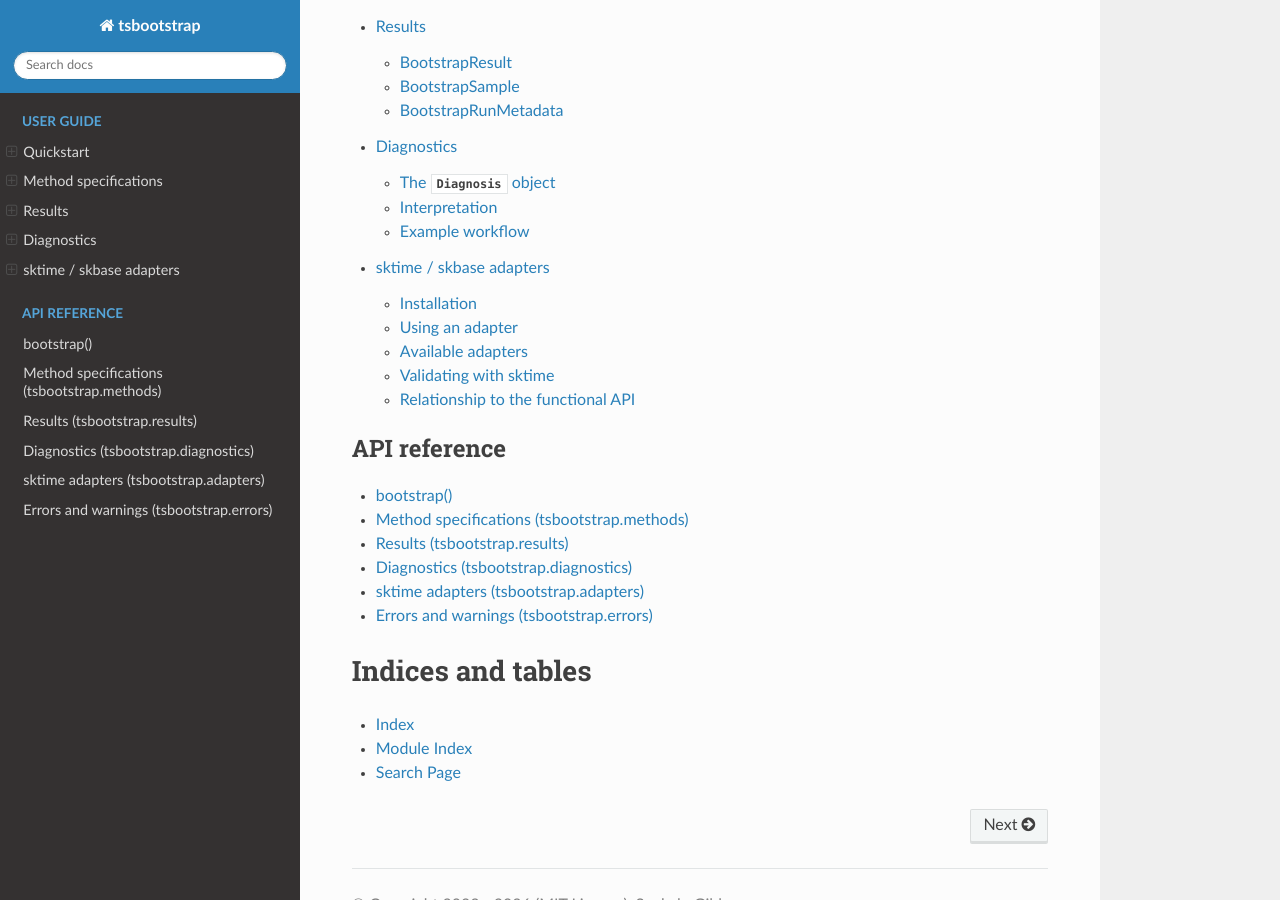
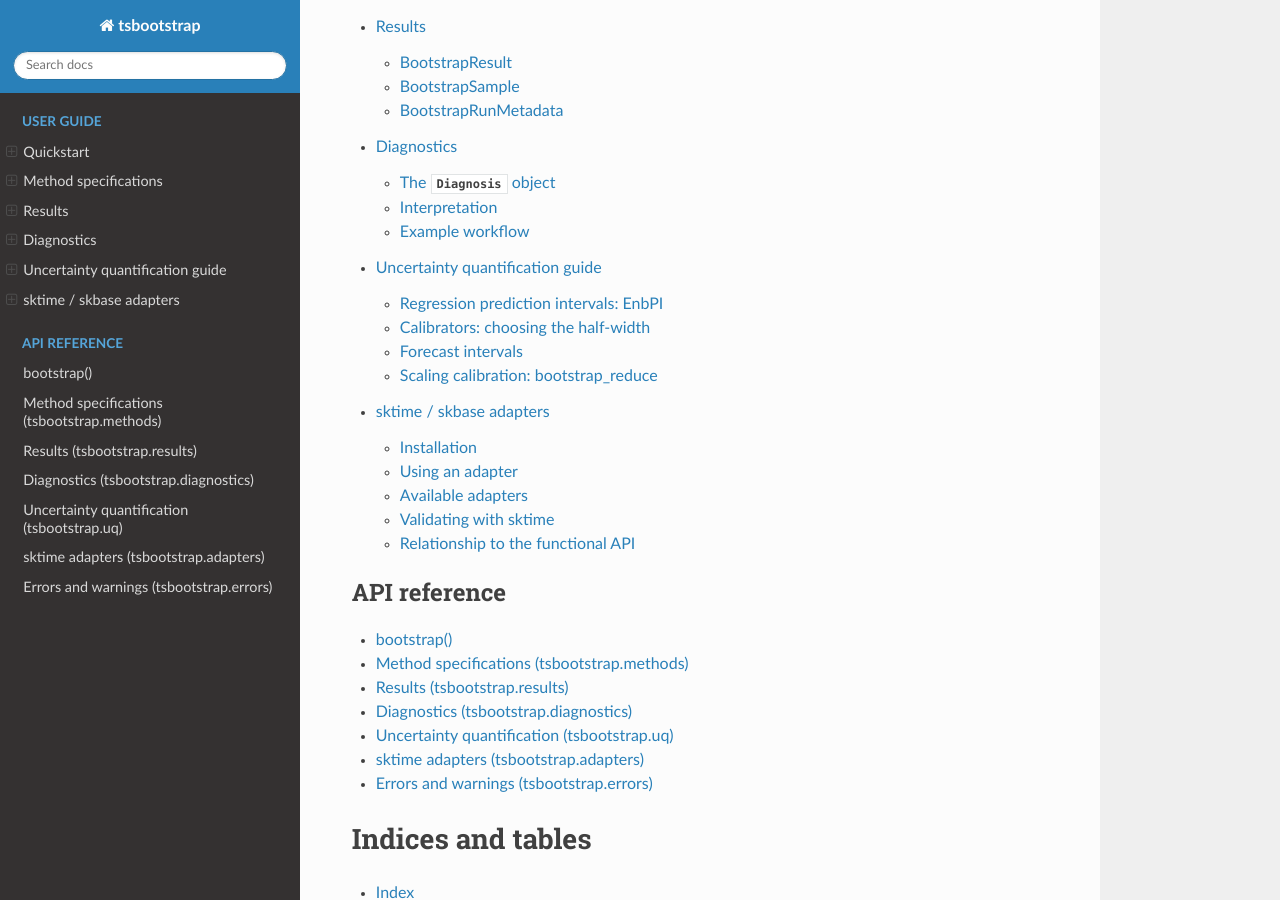
Before and after one commit to astrogilda/tsbootstrap, a Sphinx documentation site: the page built from docs/source/index.rst, in a window 1280 px wide and 900 px high, scrolled down 763 px. Built offline with Sphinx 7.4.7 and the Read the Docs theme 3.1.0, drawn with Linux system fonts in a browser that asks for light colours; some of the changed lines change nothing that is shown.

Commit message:
docs: add the uncertainty-quantification guide and API reference
The uq layer (EnbPI, the calibrators, forecast intervals) had no documentation
page. Add a uq_guide narrative and an api_uq automodule reference, wired into the
user-guide and API-reference toctrees, with the honest coverage framing and the
AR-only forecast_intervals caveat.

```diff
--- /dev/null
+++ b/docs/source/api_uq.rst
@@ -0,0 +1,20 @@
+Uncertainty quantification (tsbootstrap.uq)
+===========================================
+
+The uncertainty-quantification surface is also re-exported at the top level, so
+``from tsbootstrap import EnbPIEnsemble`` works alongside ``from tsbootstrap.uq
+import EnbPIEnsemble``. scikit-learn (the ``uq`` extra) is imported lazily inside
+the out-of-bag path, so importing these names on a core-only install is safe; it
+is required only when an EnbPI ensemble is fitted.
+
+.. note::
+
+   :func:`~tsbootstrap.uq.forecast.forecast_intervals` currently supports the
+   :class:`~tsbootstrap.methods.AR` model only and raises
+   :class:`~tsbootstrap.errors.MethodConfigError` for ARIMA or VAR. Out-of-sample
+   forecast intervals for ARIMA and VAR are tracked on the roadmap.
+
+.. automodule:: tsbootstrap.uq
+   :members:
+   :member-order: bysource
+   :show-inheritance:
--- a/docs/source/index.rst
+++ b/docs/source/index.rst
@@ -26,6 +26,7 @@
    methods_guide
    results_guide
    diagnostics_guide
+   uq_guide
    adapters_guide
 
 .. toctree::
@@ -36,6 +37,7 @@
    api_methods
    api_results
    api_diagnostics
+   api_uq
    api_adapters
    api_errors
 
--- /dev/null
+++ b/docs/source/uq_guide.rst
@@ -0,0 +1,81 @@
+Uncertainty quantification guide
+================================
+
+The bootstrap produces resampled series; the ``uq`` layer turns those into
+prediction intervals. There are two task-appropriate paths, plus a family of
+calibrators that control how interval width is computed.
+
+All intervals here carry an honest, assumption-appropriate coverage claim:
+approximate or asymptotic under temporal dependence, not finite-sample
+distribution-free. Always read the per-method note before relying on a number.
+
+Regression prediction intervals: EnbPI
+--------------------------------------
+
+:class:`~tsbootstrap.uq.conformal.EnbPIEnsemble` is a fit/predict object for an
+sklearn-style regressor. It bootstraps the row indices, fits a clone of the
+estimator on each resample, and uses the out-of-bag ensemble residuals as the
+nonconformity scores (Xu and Xie 2021). Because the clones are retained, it can
+produce intervals for new ``X`` as well as in-sample.
+
+.. code-block:: python
+
+   from sklearn.linear_model import LinearRegression
+   from tsbootstrap import EnbPIEnsemble, MovingBlock
+
+   ens = EnbPIEnsemble().fit(
+       LinearRegression(), X, y, method=MovingBlock(block_length=10),
+       n_bootstraps=100, random_state=0,
+   )
+   lower, upper, point = ens.predict_interval(alpha=0.1, calibrator="sliding_window")
+
+EnbPI requires an observation-resampling method (the block or IID families);
+recursive model methods have no out-of-bag set and are rejected. The thin
+wrappers :func:`~tsbootstrap.uq.conformal.enbpi_intervals` and
+:func:`~tsbootstrap.uq.conformal.fit_predict_oob` cover the simple in-sample,
+static-width path.
+
+Calibrators: choosing the half-width
+------------------------------------
+
+The interval half-width is computed from the residual buffer by a calibrator,
+selected with ``predict_interval(calibrator=...)``:
+
+- ``static`` (:func:`~tsbootstrap.uq.calibration.static_halfwidths`): one global
+  quantile, the same width everywhere. Use when residuals are stationary.
+- ``sliding_window`` (:func:`~tsbootstrap.uq.calibration.sliding_window_halfwidths`):
+  a rolling quantile over recent residuals. Use under volatility clustering, where
+  width should track local scale.
+- ``aci`` (:func:`~tsbootstrap.uq.adaptive.aci_halfwidths`): adaptive conformal
+  inference (Gibbs and Candes 2021). Adjusts the target level online from realized
+  coverage errors, so long-run coverage holds under distribution shift. Needs the
+  realized scores and a learning rate.
+- ``nexcp`` (:func:`~tsbootstrap.uq.adaptive.nexcp_quantile`): nonexchangeable
+  conformal (Barber et al. 2023). A recency-weighted quantile, so recent residuals
+  count more; carries a finite-sample guarantee minus a drift-dependent gap.
+
+Forecast intervals
+-------------------
+
+:func:`~tsbootstrap.uq.forecast.forecast_intervals` simulates a fitted model
+forward over a horizon and reads per-step empirical quantiles.
+
+.. code-block:: python
+
+   from tsbootstrap import AR, forecast_intervals
+
+   lower, upper, median = forecast_intervals(
+       x, model=AR(order=2), horizon=12, alpha=0.1, random_state=0,
+   )
+
+It supports the :class:`~tsbootstrap.methods.AR` model only in this release;
+ARIMA and VAR forecast intervals are tracked on the roadmap.
+
+Scaling calibration: bootstrap_reduce
+-------------------------------------
+
+For very large numbers of replicates, :func:`~tsbootstrap.bootstrap_reduce`
+evaluates a per-replicate statistic inside the chunk loop and keeps only the
+reduced values, so peak memory stays proportional to the number of replicates
+rather than the full path size. This is the route to large-sample conformal
+calibration without materializing every path.
```
